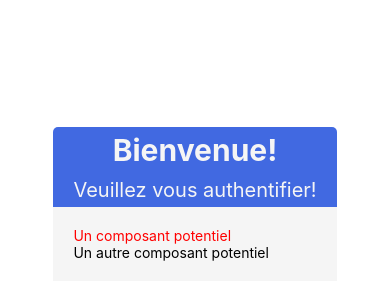
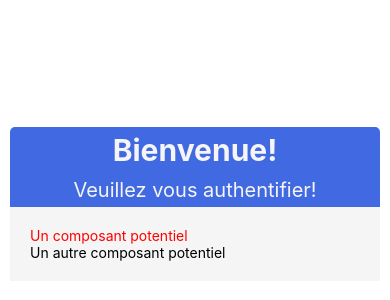
Before and after one commit to judithpetit82/app29_08, a React Native app: screen / in a window 390 px wide. Shown: the part 218-518 px from the top of the page. Built offline with nearby package versions, Linux system fonts and the light colour scheme.

Commit message:
Fin Card

```diff
--- a/Components/Pages/Auth/Auth.jsx
+++ b/Components/Pages/Auth/Auth.jsx
@@ -1,9 +1,9 @@
-import { Text, View } from "react-native";
+import { StyleSheet, Text, View } from "react-native";
 import Card from "../../HOC/Card/Card";
 
 export default function Auth() {
   return (
-    <View>
+    <View style={styles.container}>
       <Card title='Bienvenue!' content='Veuillez vous authentifier!'>
         <Text style={{ color: "red" }}>Un composant potentiel</Text>
         <Text>Un autre composant potentiel</Text>
@@ -11,3 +11,11 @@
     </View>
   );
 }
+
+const styles = StyleSheet.create({
+  container: {
+    width: "100%",
+    padding: 10,
+    maxWidth: 700,
+  },
+});
```
Also changed, not shown: Components/Container/Login/Login.jsx (added, +9 -0 lines), Components/Container/Signup/Signup.jsx (added, +9 -0 lines).
